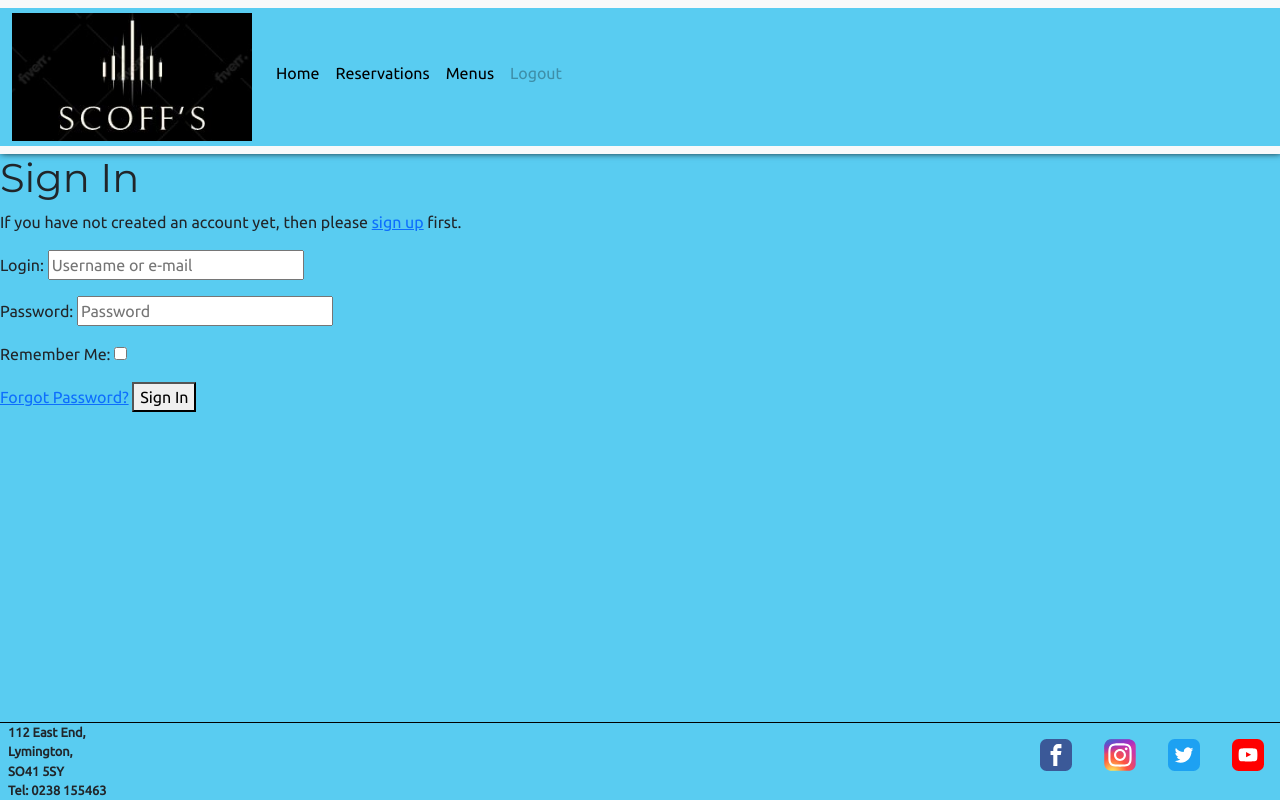
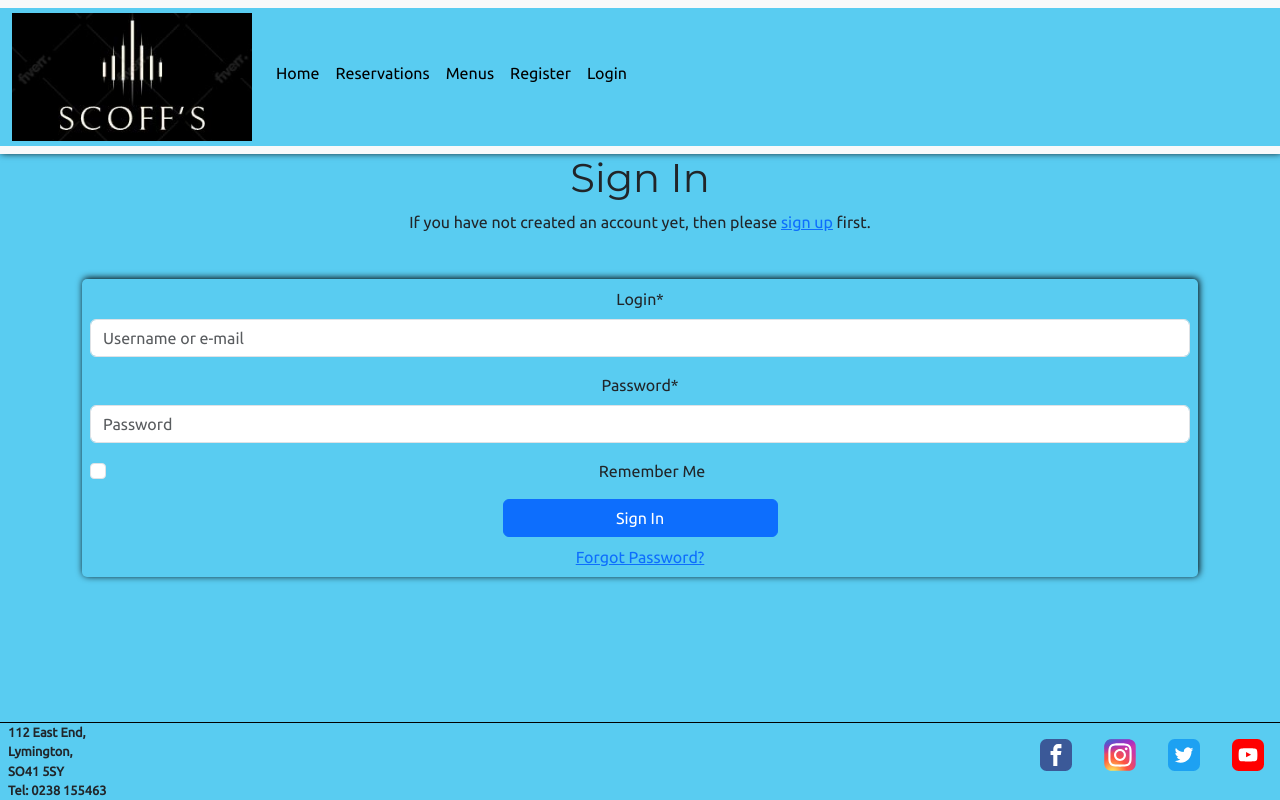
Before and after one commit to mark279455/pf4-restaurant-reservations, a Django app: page /accounts/login/ in a window 1280 px wide. Run offline with Django 4.2, Linux system fonts and the light colour scheme; some libraries are stand-ins or nearby versions.

Commit message:
created pages for login/logout/register and error pages 403,404 and 500

```diff
--- a/static/css/base.css
+++ b/static/css/base.css
@@ -64,6 +64,20 @@ img.logo {
     height: 8rem;
 }
 
+.active {
+    border-bottom: 2px solid var(--blue);
+    font-weight: 500;
+}
+
+/* Form */
+
+.form {
+    width: 100%;
+    margin: 4% auto;
+    box-shadow: var(--small-box-shadow);
+    border-radius: 5px;
+}
+
 /* Footer */
 footer {
     background-color: var(--blue);
@@ -95,7 +109,7 @@ footer {
 }
 
 .social-icon {
-    height:2rem;
+    height: 2rem;
     margin: 1rem;
 }
 
--- a/templates/allauth/account/login.html
+++ b/templates/allauth/account/login.html
@@ -1,46 +1,25 @@
 {% extends "account/base.html" %}
 
 {% load i18n %}
-{% load account socialaccount %}
 
-{% block head_title %}{% trans "Sign In" %}{% endblock %}
+{% block title %}{% trans "Sign In" %}{% endblock %}
 
 {% block content %}
+<div class="container text-center">
+  <h1>{% trans "Sign In" %}</h1>
 
-<h1>{% trans "Sign In" %}</h1>
+  <p>{% blocktrans %}If you have not created an account yet, then please
+    <a href="{{ signup_url }}">sign up</a> first.{% endblocktrans %}
+  </p>
 
-{% get_providers as socialaccount_providers %}
-
-{% if socialaccount_providers %}
-<p>{% blocktrans with site.name as site_name %}Please sign in with one
-of your existing third party accounts. Or, <a href="{{ signup_url }}">sign up</a>
-for a {{ site_name }} account and sign in below:{% endblocktrans %}</p>
-
-<div class="socialaccount_ballot">
-
-  <ul class="socialaccount_providers">
-    {% include "socialaccount/snippets/provider_list.html" with process="login" %}
-  </ul>
-
-  <div class="login-or">{% trans 'or' %}</div>
-
+  <form class="form p-2" method="POST" action="{% url 'account_login' %}">
+    {% csrf_token %}
+    {{ form|crispy }}
+    {% if redirect_field_value %}
+    <input type="hidden" name="{{ redirect_field_name }}" value="{{ redirect_field_value }}" />
+    {% endif %}
+    <button class="btn btn-primary w-25 mb-2" type="submit">Sign In</button>
+    <a class="button secondaryAction d-block" href="{% url 'account_reset_password' %}">Forgot Password?</a>
+  </form>
 </div>
-
-{% include "socialaccount/snippets/login_extra.html" %}
-
-{% else %}
-<p>{% blocktrans %}If you have not created an account yet, then please
-<a href="{{ signup_url }}">sign up</a> first.{% endblocktrans %}</p>
-{% endif %}
-
-<form class="login" method="POST" action="{% url 'account_login' %}">
-  {% csrf_token %}
-  {{ form.as_p }}
-  {% if redirect_field_value %}
-  <input type="hidden" name="{{ redirect_field_name }}" value="{{ redirect_field_value }}" />
-  {% endif %}
-  <a class="button secondaryAction" href="{% url 'account_reset_password' %}">{% trans "Forgot Password?" %}</a>
-  <button class="primaryAction" type="submit">{% trans "Sign In" %}</button>
-</form>
-
 {% endblock %}
--- a/templates/includes/header.html
+++ b/templates/includes/header.html
@@ -1,10 +1,12 @@
 {% load static %}
 
 <header>
+    {% with request.resolver_match.url_name as url_name %}
     <nav class="navbar navbar-expand-lg bg-body-tertiary">
         <div class="container-fluid">
             <!-- needs logo -->
-            <a class="navbar-brand" href="#"><img src="{% static 'images/scoffs_small.webp' %}" alt="Scoff's logo" class="logo"></a>
+            <a class="navbar-brand" href="#"><img src="{% static 'images/scoffs_small.webp' %}" alt="Scoff's logo"
+                    class="logo"></a>
             <button class="navbar-toggler" type="button" data-bs-toggle="collapse" data-bs-target="#navbarNav"
                 aria-controls="navbarNav" aria-expanded="false" aria-label="Toggle navigation">
                 <span class="navbar-toggler-icon"></span>
@@ -13,7 +15,7 @@
             <div class="collapse navbar-collapse" id="navbarNav">
                 <ul class="navbar-nav me-auto mb-2">
                     <li class="nav-item">
-                        <a class="nav-link active" aria-current="page" href="{% url 'home' %}">Home</a>
+                        <a class="nav-link {% if url_name == 'home' %}active{% endif %}" aria-current="page" href="{% url 'home' %}">Home</a>
                     </li>
                     <li class="nav-item">
                         <a class="nav-link" href="#">Reservations</a>
@@ -21,9 +23,18 @@
                     <li class="nav-item">
                         <a class="nav-link" href="#">Menus</a>
                     </li>
+                    {% if request.user.is_authenticated %}
                     <li class="nav-item">
-                        <a class="nav-link disabled">Logout</a>
+                        <a class="nav-link {% if url_name == 'accounts_logout' %}active{% endif %}" href="/accounts/logout">Logout</a>
                     </li>
+                    {% else %}
+                    <li class="nav-item">
+                        <a class="nav-link {% if url_name == 'accounts_signup' %}active{% endif %}" href="/accounts/signup">Register</a>
+                    </li>
+                    <li class="nav-item">
+                        <a class="nav-link {% if url_name == 'accounts_login' %}active{% endif %}" href="/accounts/login">Login</a>
+                    </li>
+                    {% endif %}
                 </ul>
                 <!-- Nav bar end-->
                 <!-- Search -->
@@ -35,4 +46,5 @@
             </div>
         </div>
     </nav>
+    {% endwith %}
 </header>
```
Also changed, not shown: templates/allauth/account/logout.html (+5 -4 lines), templates/allauth/account/signup.html (+6 -5 lines), templates/includes/403.html (added, +11 -0 lines), templates/includes/404.html (added, +11 -0 lines), templates/includes/500.html (added, +11 -0 lines), db.sqlite3.
